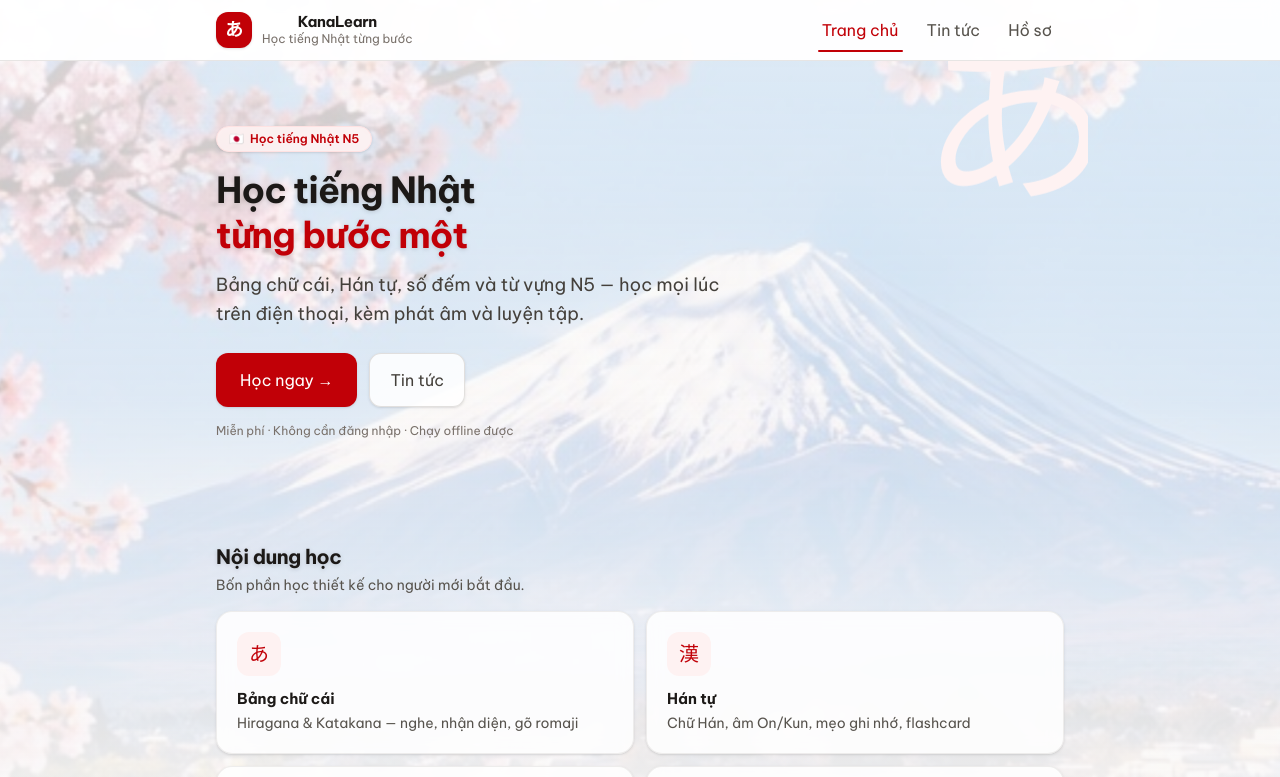
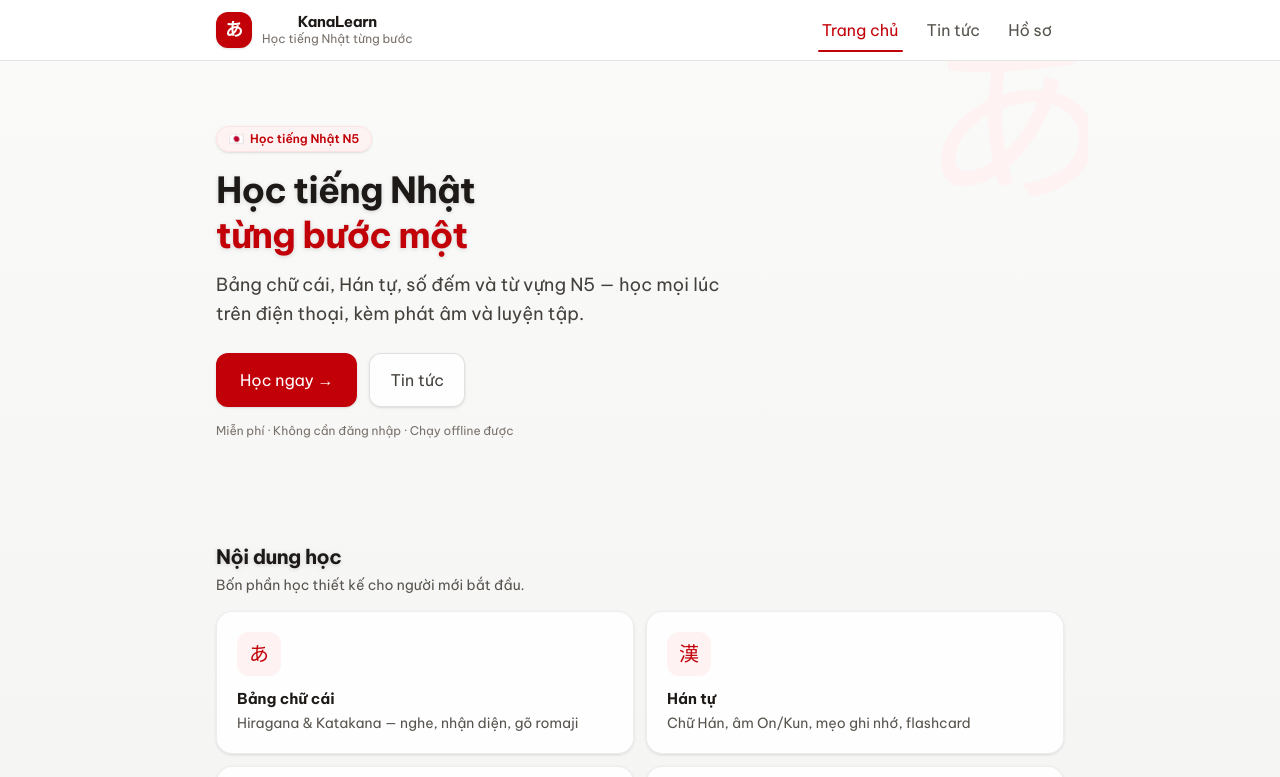
Before and after one commit to Tbeat-dev/appJapanLearning, a React (Vite) app: page / in a window 1280 px wide. Shown: the top 777 px of the page. Built offline with nearby package versions, Linux system fonts and the light colour scheme.

Commit message:
Bỏ ảnh nền, dùng gradient stone cố định

```diff
--- a/src/pages/Home.jsx
+++ b/src/pages/Home.jsx
@@ -1,19 +1,8 @@
-import { useEffect, useRef } from "react";
-import fujiSakura from "../images/fuji-sakura.jpg";
-import fujiPagoda from "../images/fuji-pagoda-snow.jpg";
-import fujiSunset from "../images/fuji-lake-sunset.jpg";
-
 const JP = {
   fontFamily: '"Be Vietnam Pro","Noto Sans JP","Hiragino Sans","Yu Gothic","Meiryo",system-ui,sans-serif',
 };
 
 const cx = (...a) => a.filter(Boolean).join(" ");
-
-const BG = [
-  { src: fujiSakura, cls: "kb-1", alt: "Núi Phú Sĩ và hoa anh đào" },
-  { src: fujiPagoda, cls: "kb-2", alt: "Chùa đỏ dưới chân núi Phú Sĩ mùa tuyết" },
-  { src: fujiSunset, cls: "kb-3", alt: "Hồ gần núi Phú Sĩ lúc hoàng hôn" },
-];
 
 const FEATURES = [
   { icon: "あ", title: "Bảng chữ cái", desc: "Hiragana & Katakana — nghe, nhận diện, gõ romaji", tab: "kana" },
@@ -29,62 +18,11 @@ const STEPS = [
 ];
 
 function ScrollBackground() {
-  const wrapRef = useRef(null);
-  const layerRefs = useRef([]);
-
-  useEffect(() => {
-    let raf = 0;
-    const update = () => {
-      raf = 0;
-      const wrap = wrapRef.current;
-      if (!wrap) return;
-      const rect = wrap.getBoundingClientRect();
-      const total = rect.height - window.innerHeight;
-      const p = total > 0 ? Math.min(1, Math.max(0, -rect.top / total)) : 0;
-      const n = BG.length;
-      const pos = p * (n - 1);
-      layerRefs.current.forEach((el, i) => {
-        if (!el) return;
-        const d = Math.abs(pos - i);
-        el.style.opacity = String(Math.max(0, 1 - d));
-      });
-    };
-    const onScroll = () => {
-      if (!raf) raf = requestAnimationFrame(update);
-    };
-    update();
-    window.addEventListener("scroll", onScroll, { passive: true });
-    window.addEventListener("resize", onScroll, { passive: true });
-    return () => {
-      window.removeEventListener("scroll", onScroll);
-      window.removeEventListener("resize", onScroll);
-      if (raf) cancelAnimationFrame(raf);
-    };
-  }, []);
-
   return (
     <div
       aria-hidden="true"
-      className="pointer-events-none fixed inset-0 z-0 select-none overflow-hidden bg-stone-100"
-    >
-      {BG.map((b, i) => (
-        <div
-          key={b.src}
-          ref={(el) => (layerRefs.current[i] = el)}
-          className="absolute inset-0 transition-opacity duration-200 ease-out"
-          style={{ opacity: i === 0 ? 1 : 0 }}
-        >
-          <img
-            src={b.src}
-            alt=""
-            draggable={false}
-            className={cx("h-full w-full object-cover", b.cls)}
-          />
-        </div>
-      ))}
-      {/* Lớp phủ để chữ dễ đọc + gradient chuyển nhẹ dần xuống đáy trang */}
-      <div className="absolute inset-0 bg-gradient-to-b from-stone-50/85 via-stone-50/75 to-stone-50/95" />
-    </div>
+      className="pointer-events-none fixed inset-0 z-0 select-none bg-gradient-to-b from-stone-50 to-stone-100"
+    />
   );
 }
 
```
